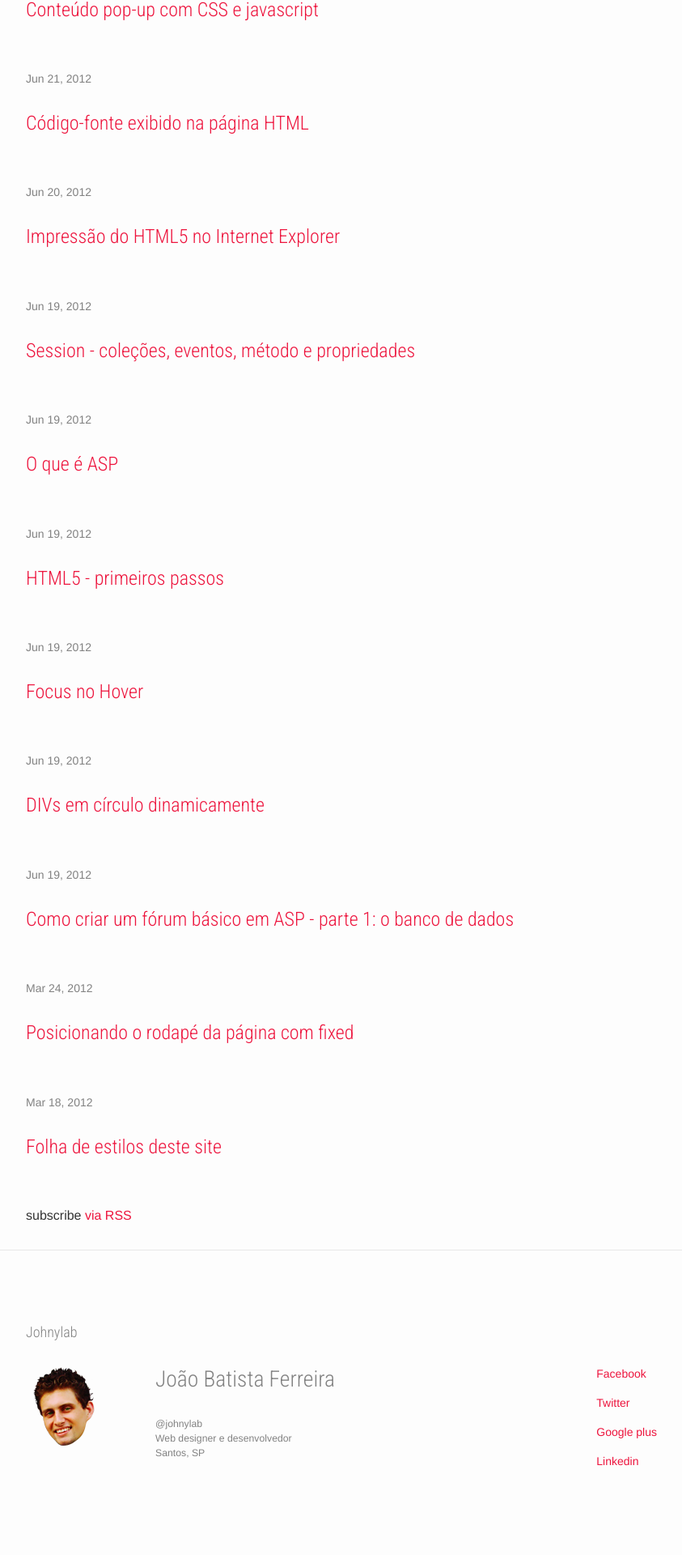
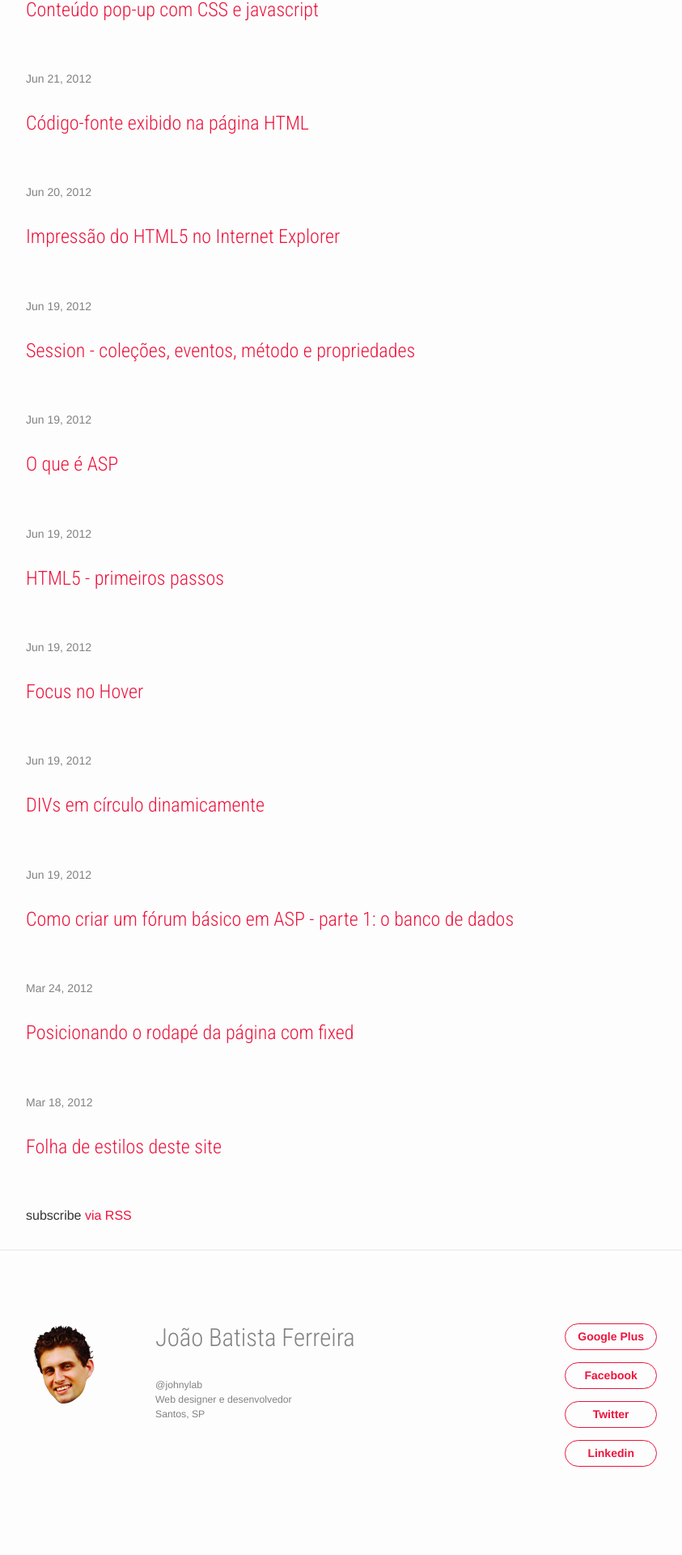
Before and after one commit to johnylab/johnylab.github.io, a Jekyll site: the page built from index.html, in a window 1280 px wide. Shown: the part 2582-4502 px from the top of the page at 81% size, without its empty margins (218-1061 px from the left). Built offline with Jekyll 4.4.1, drawn with Linux system fonts in a browser that asks for light colours.

Commit message:
Vcard com _data

```diff
--- a/_config.yml
+++ b/_config.yml
@@ -1,15 +1,16 @@
 title: Johnylab
-email: contato@johnylab.net
 description: >
   Site pessoal de João Batista Ferreira, web designer e developer.
   Moro em Santos e curto padrões web e design moderno.
 baseurl: "" # the subpath of your site, e.g. /blog
 url: "http://johnylab.net" # the base hostname & protocol for your site
-twitter_username: johnylab
-github_username:  johnylab
 
 # Build settings
 markdown: kramdown
+exclude:
+  - gulpfile.js
+  - README.md
+  - package.json
 
 defaults:
   -
--- a/_includes/footer.html
+++ b/_includes/footer.html
@@ -1,29 +1,23 @@
 <footer class="site-footer">
+
+{% assign card = site.data.vcard %}
 
   <div class="wrapper">
 
-    <h2 class="footer-heading">{{ site.title }}</h2>
-    <figure class="vcard" role="banner" aria-labelledby="vcard-label" data-grid="spacing">
+    <figure class="vcard" role="banner" aria-labelledby="vcard-label" data-grid="spacing wrap">
       <div class="photo" data-cell="shrink"><img src="{{ site.baseurl }}/img/johnylab.png" alt="João B Ferreira"></div>
       <figcaption>
-        <h4 class="fn" id="vcard-label">João Batista Ferreira</h4>
-        <div class="nickname">@johnylab</div>
-        <div class="note">Web designer e desenvolvedor</div>
-        <div class="adr"><span class="locality">Santos</span>, <span class="region">SP</span></div>
+        <h2 class="fn" id="vcard-label">{{ card.fn }}</h2>
+        <div class="nickname">{{ card.nickname }}</div>
+        <div class="note">{{ card.note }}</div>
+        <div class="adr"><span class="locality">{{ card.adr-locality }}</span>, <span class="region">{{ card.adr-region }}</span></div>
       </figcaption>
       <ul class="seamless social" data-cell="shrink">
-        <li>
-          <a href="http://www.facebook.com/joaobatistacomunic" target="_blank" class="url icon-facebook">Facebook</a>
-        </li>
-        <li>
-          <a href="https://twitter.com/JohnyLab" target="_blank" class="url icon-twitter">Twitter</a>
-        </li>
-        <li>
-          <a href="https://plus.google.com/+JoãoFerreira_johnylab" rel="author" target="_blank" class="url icon-googleplus">Google plus</a>
-        </li>
-        <li>
-          <a href="https://br.linkedin.com/in/johnylab" target="_blank" class="url icon-linkedin">Linkedin</a>
-        </li>
+        {% for link in card.social %}
+          <li>
+            <a href="{{ link.url }}" {% if link.rel %}rel="{{ link.rel }}"{% endif %} target="_blank" class="url">{{ link.title }}</a>
+          </li>
+        {% endfor %}
       </ul>
     </figure>
   </div>
--- a/_sass/_vcard.sass
+++ b/_sass/_vcard.sass
@@ -8,3 +8,17 @@
     .social
         margin-top: 0
         margin-bottom: 0
+        .url
+            display: block
+            padding: 5px 15px
+            border: 1px solid $brand-color
+            border-radius: 500px
+            text-align: center
+            font-weight: bold
+            overflow: hidden
+            white-space: nowrap
+            text-overflow: clip
+            &:hover, &:focus, &:active
+                background-color: $brand-color
+            &:before
+                content: initial
```
Also changed, not shown: _data/vcard.yml (added, +20 -0 lines).
